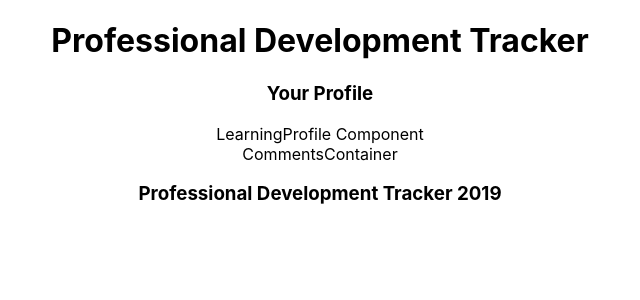
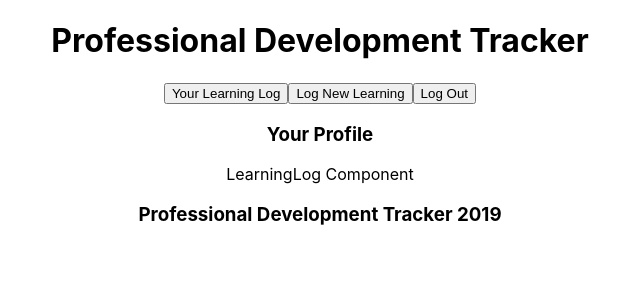
Before and after one commit to cyantis/prof_dev_tracker_v3, a React (Create React App) app: page /learning in a window 1280 px wide. Shown: the top 300 px of the page, without its empty margins (320-960 px from the left). Built offline with nearby package versions, Linux system fonts and the light colour scheme.

Commit message:
adds basic navigation & moves comments container into learning event

```diff
--- a/src/components/accountComponents/LearningProfile.js
+++ b/src/components/accountComponents/LearningProfile.js
@@ -1,13 +1,13 @@
 import React from 'react'
 
-class LearningProfile extends React.Component {
+class LearningLog extends React.Component {
   render() {
     return (
-      <div className="LearningProfile">
-        LearningProfile Component
+      <div className="LearningLog">
+        LearningLog Component
       </div>
     );
   }
 };
 
-export default LearningProfile
+export default LearningLog
--- a/src/components/layoutComponents/Header.js
+++ b/src/components/layoutComponents/Header.js
@@ -6,7 +6,9 @@ class Header extends React.Component {
       <div className="Header">
         <h1>Professional Development Tracker</h1>
         <div className="Navigation">
-
+          <a href='/learning'><button>Your Learning Log</button></a>
+          <a href='/events/new'><button>Log New Learning</button></a>
+          <a href=''><button>Log Out</button></a>
         </div>
       </div>
     );
--- a/src/components/learningEventComponents/LearningEvent.js
+++ b/src/components/learningEventComponents/LearningEvent.js
@@ -1,10 +1,12 @@
 import React from 'react'
+import CommentsContainer from '../../containers/CommentsContainer'
 
 class LearningEvent extends React.Component {
   render() {
     return (
       <div className="LearningEvent">
         LearningEvent Component
+        <CommentsContainer />
       </div>
     );
   }
--- a/src/containers/EventsContainer.js
+++ b/src/containers/EventsContainer.js
@@ -6,7 +6,6 @@ import { connect } from 'react-redux'
 import LearningEvent from '../components/learningEventComponents/LearningEvent'
 import NewEvent from '../components/learningEventComponents/NewEvent'
 import EditEvent from '../components/learningEventComponents/EditEvent'
-import CommentsContainer from './CommentsContainer'
 
 class EventsContainer extends React.Component {
 
@@ -16,7 +15,6 @@ class EventsContainer extends React.Component {
         <Router>
           <Route path="/events/new" render={props => <NewEvent addLearningEvent={ this.props.addLearningEvent } />} />
         </Router>
-        <CommentsContainer />
       </div>
     );
   }
--- a/src/containers/content.js
+++ b/src/containers/content.js
@@ -3,7 +3,7 @@ import ReactDOM from 'react-dom'
 import { BrowserRouter as Router, Route } from 'react-router-dom'
 
 import Home from '../components/layoutComponents/Home'
-import LearningProfile from '../components/accountComponents/LearningProfile'
+import LearningLog from '../components/accountComponents/LearningProfile'
 import EventsContainer from './EventsContainer'
 
 class Content extends React.Component {
@@ -12,7 +12,7 @@ class Content extends React.Component {
       <div className="Content">
         <Router>
           <Route path="/home" component={Home} />
-          <Route path="/learning" component={LearningProfile} />
+          <Route path="/learning" component={LearningLog} />
         </Router>
         <EventsContainer />
       </div>
```
